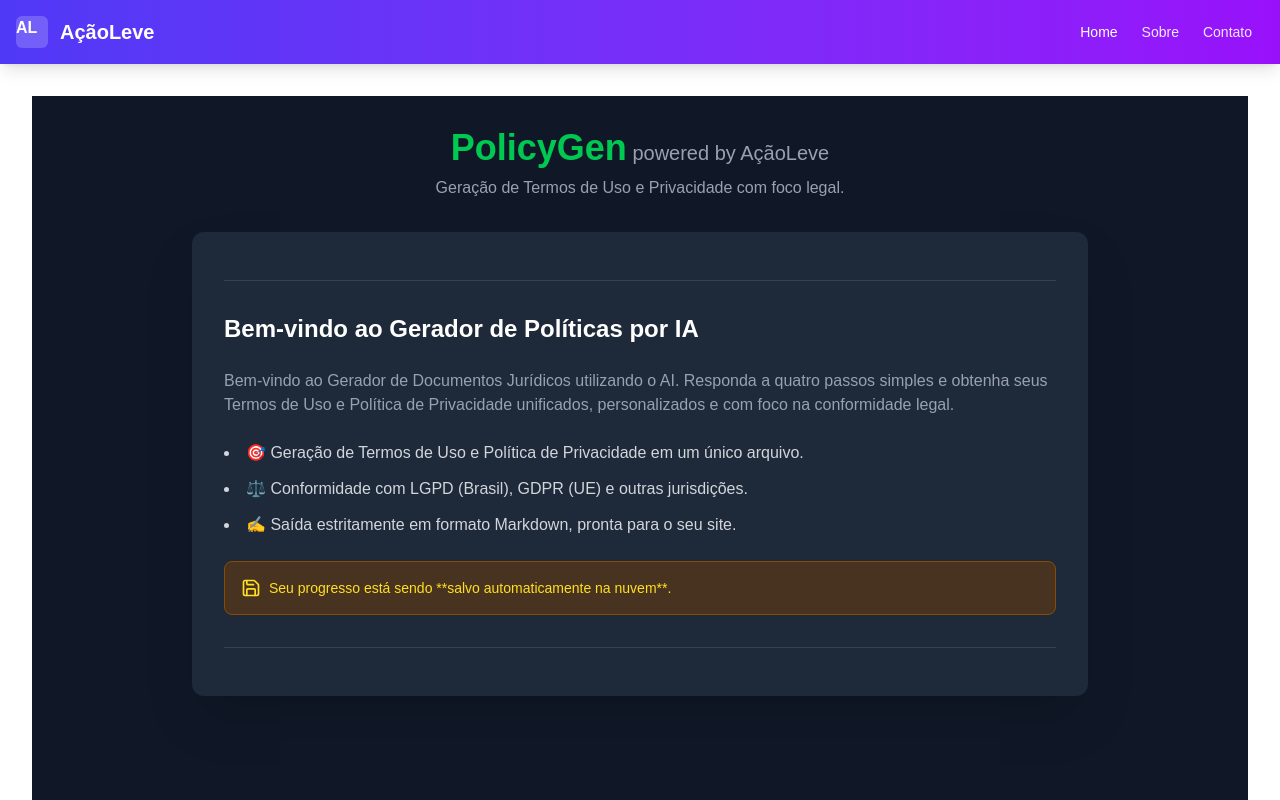
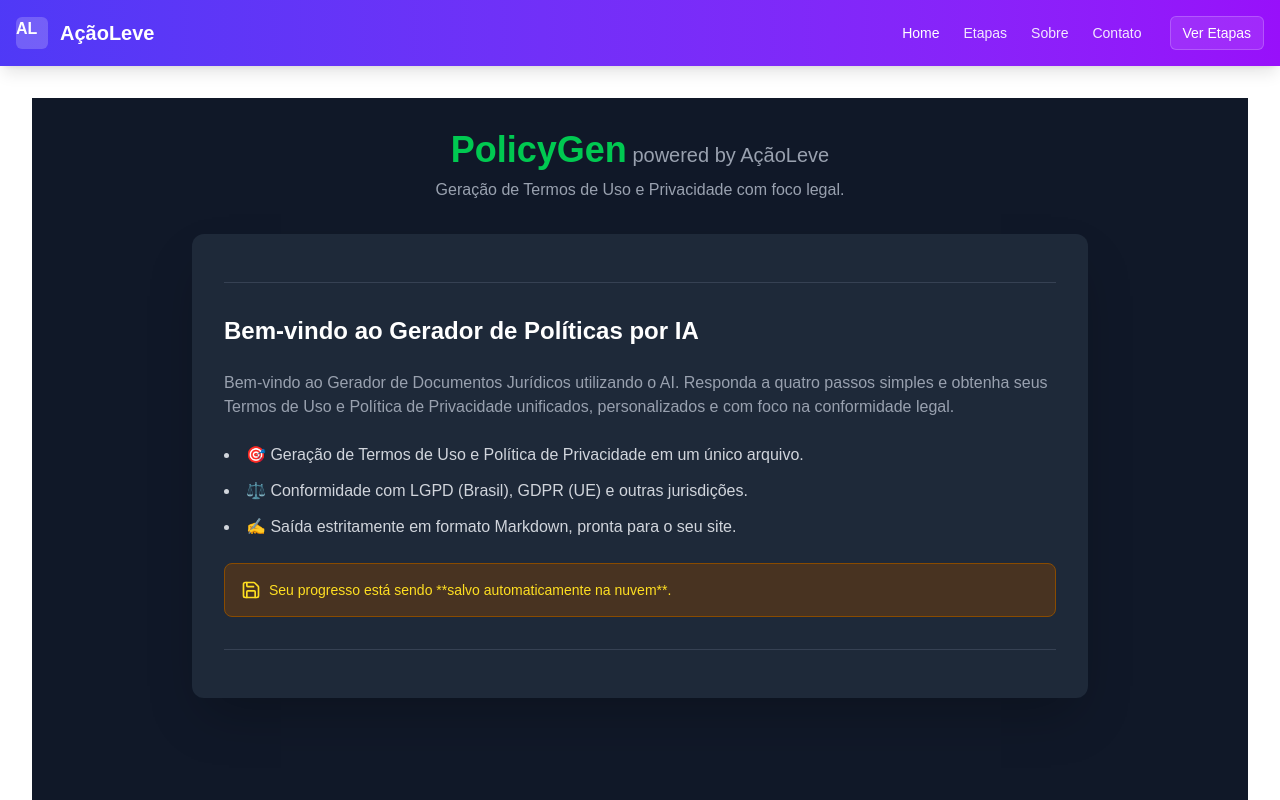
Before and after one commit to Denadai86/policegen, a Next.js app: page / in a window 1280 px wide. Shown: the top 800 px of the page. Built offline with nearby package versions, Linux system fonts and the light colour scheme.

Commit message:
melhorias na navegabilidade

```diff
--- a/app/layout.tsx
+++ b/app/layout.tsx
@@ -72,10 +72,12 @@ export default function RootLayout({
               <span className="text-xl font-semibold">AçãoLeve</span>
             </a>
 
-            <nav>
+            <nav className="flex items-center">
               <a href="https://acaoleve.com" className="text-white hover:text-indigo-200 mx-3 transition-colors text-sm font-medium">Home</a>
+              <a href="/#steps" className="text-white/90 hover:text-indigo-200 mx-3 transition-colors text-sm">Etapas</a>
               <a href="#" className="text-white/90 hover:text-indigo-200 mx-3 transition-colors text-sm">Sobre</a>
               <a href="#" className="text-white/90 hover:text-indigo-200 mx-3 transition-colors text-sm">Contato</a>
+              <a href="/#steps" className="ml-4 inline-flex items-center px-3 py-1.5 bg-white/10 border border-white/20 rounded-md text-sm font-medium text-white hover:bg-white/20 transition">Ver Etapas</a>
             </nav>
           </div>
         </header>
--- a/app/page.tsx
+++ b/app/page.tsx
@@ -444,7 +444,7 @@ export default function PolicyGenPage() {
             <main className="w-full max-w-4xl bg-gray-800 p-6 sm:p-8 rounded-xl shadow-2xl">
 
                 {/* Indicador de Passo (Mantido) */}
-                <div className="flex justify-between items-center mb-8 border-b border-gray-700 pb-4">
+                <div id="steps" className="flex justify-between items-center mb-8 border-b border-gray-700 pb-4">
                     {/* ... (Renderização dos passos mantida) ... */}
                 </div>
 
```
